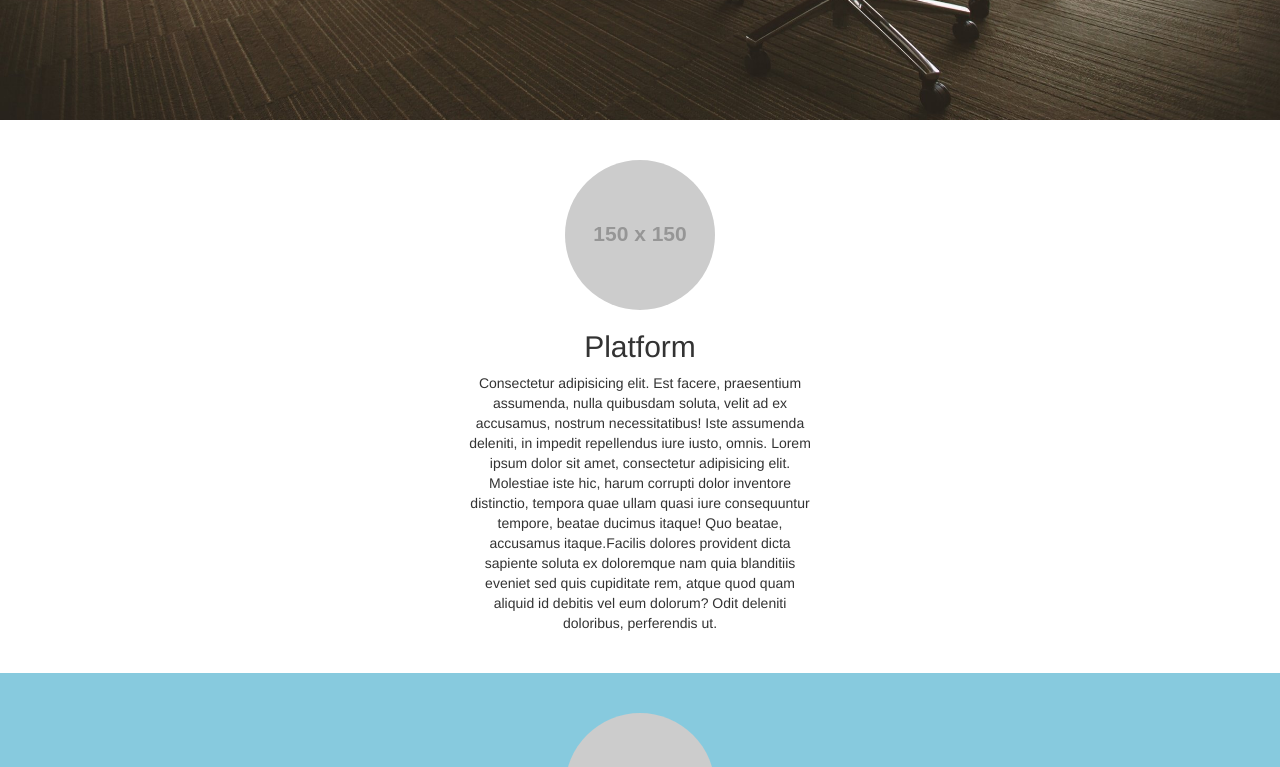
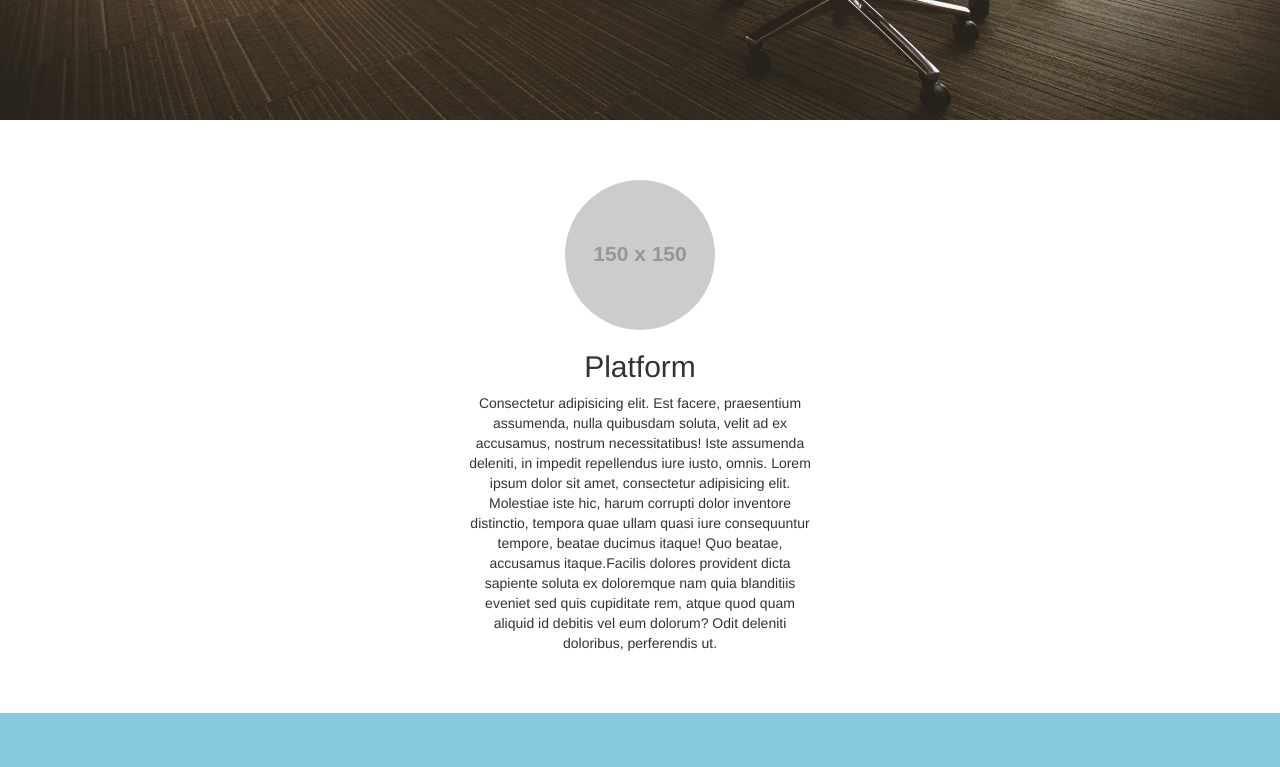
Before and after one commit to imjaroiswebdev/auto-shrinking-nav, a website: page index.html in a window 1280 px wide. Shown: the part 680-1447 px from the top of the page. Drawn offline with nearby package versions, Linux system fonts and the light colour scheme; placeholder pictures from the web are drawn by us.

Commit message:
Ligera correción del uso del espacio en blanco.

```diff
--- a/css/styles.css
+++ b/css/styles.css
@@ -95,7 +95,7 @@ button {
 #mision, #vision, #platform {
     width: 100%;
     min-height: 60vmin;
-    padding: 4rem 0 3rem;
+    padding: 6rem 0 5rem;
 
     display: flex;
     flex-direction: column;
```
